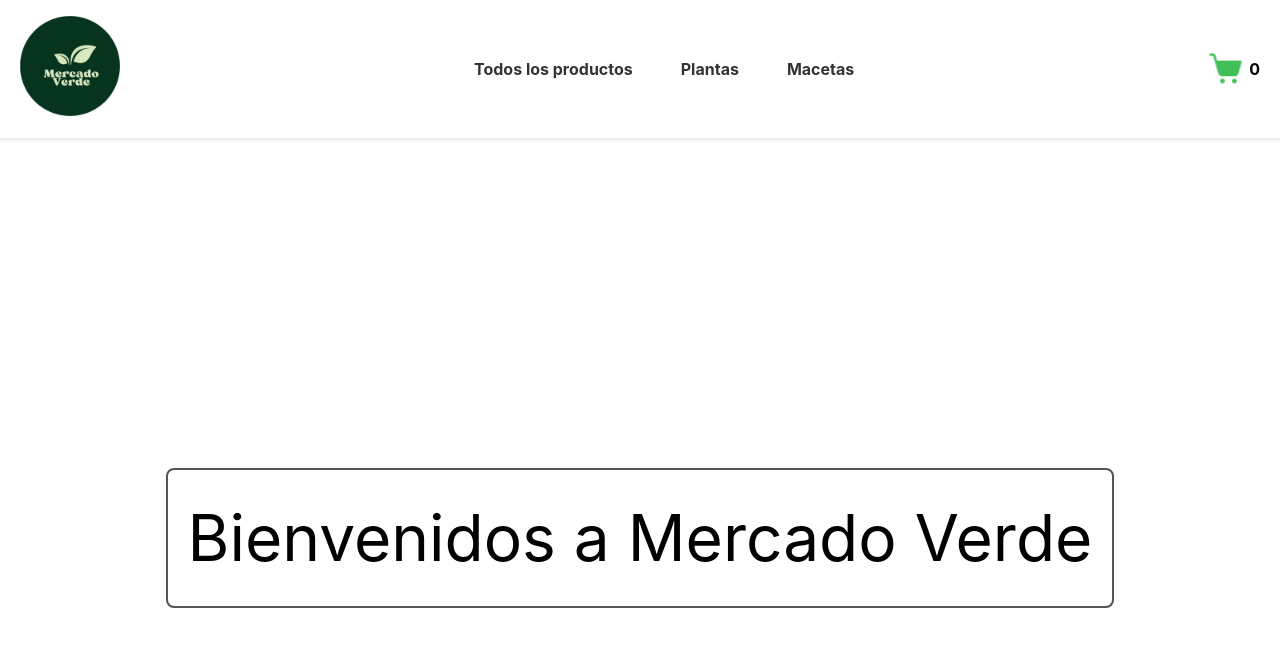
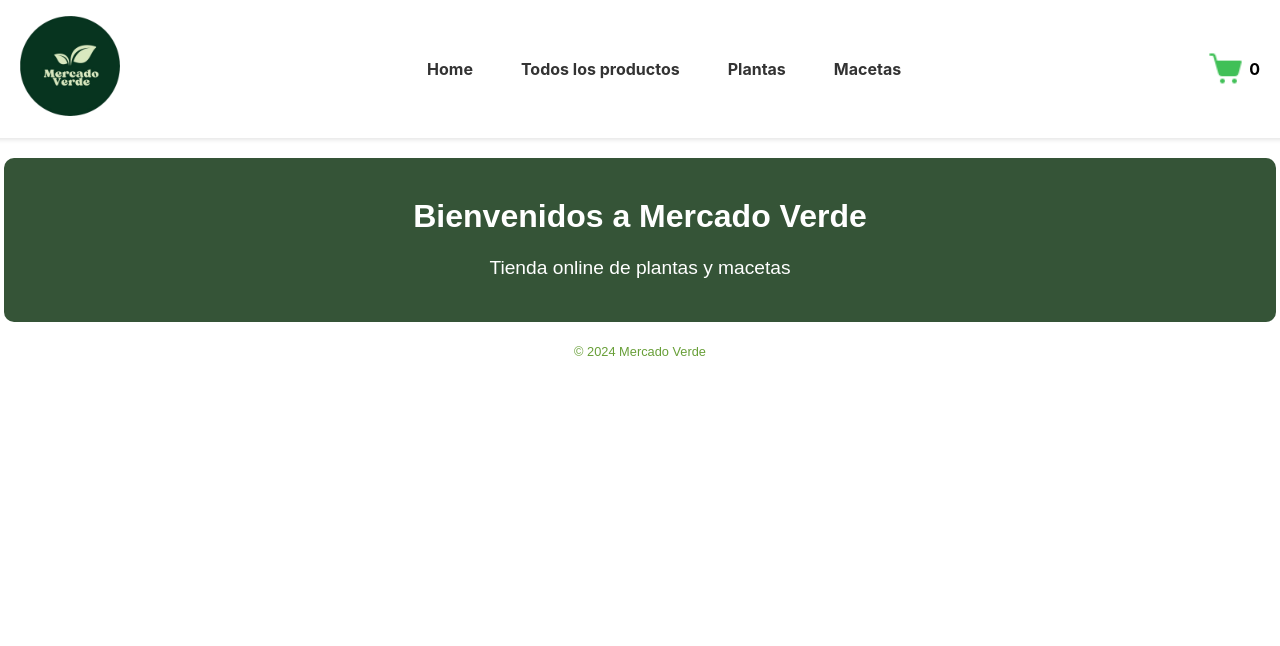
Before and after one commit to MariaNoelSilvera/mercadoverde-silvera, a React (Vite) app: page / in a window 1280 px wide. Shown: the top 646 px of the page. Built offline with nearby package versions, Linux system fonts and the light colour scheme.

Commit message:
Fix some styles

```diff
--- a/src/App.jsx
+++ b/src/App.jsx
@@ -17,6 +17,7 @@ function App() {
         <Route path="/products/:categoryId" element={<ItemListContainer/>} />
         <Route path="/product/:productId" element={<ItemDetailContainer/>} />
         <Route path='*' element={<PageNotFound />} />
+        <Route path='/cart' element={<PageNotFound />} />
     </Routes>
     </BrowserRouter>
     </div>
--- a/src/components/Item/Item.module.scss
+++ b/src/components/Item/Item.module.scss
@@ -1,12 +1,16 @@
 .item {
-  flex: auto;
   border: 1px solid #ccc;
-  padding: 10px;
+  padding: 20px;
   margin: 10px;
   border-radius: 8px;
   overflow: hidden;
   transition: transform 0.3s ease-in-out;
   text-align: center;
+  display: flex;
+  flex-direction: column;
+  align-items: center;
+  max-width: 400px;
+
 
   &:hover {
     transform: scale(1.05);
@@ -18,8 +22,9 @@
 }
 
 .ItemImg {
-  width: 50%;
+  width: 70%;
   height: auto;
+  border-radius: 4px;
 }
 
 .item__info {
--- a/src/components/ItemCount/ItemCount.jsx
+++ b/src/components/ItemCount/ItemCount.jsx
@@ -1,6 +1,6 @@
 import PropTypes from "prop-types";
 import { useState } from "react";
-import styles from "./ItemCount.module.scss"; // Import the SCSS module
+import styles from "./ItemCount.module.scss";
 
 const ItemCount = ({ stock, initial, onAdd }) => {
   const [quantity, setQuantity] = useState(initial);
@@ -41,7 +41,6 @@ const ItemCount = ({ stock, initial, onAdd }) => {
   );
 };
 
-// Define prop types for ItemCount
 ItemCount.propTypes = {
   stock: PropTypes.number.isRequired,
   initial: PropTypes.number.isRequired,
--- a/src/components/ItemDetail/ItemDetail.jsx
+++ b/src/components/ItemDetail/ItemDetail.jsx
@@ -1,9 +1,16 @@
+import { Link } from 'react-router-dom';
 import ItemCount from '../ItemCount/ItemCount';
 import styles from './ItemDetail.module.scss';
 import PropTypes from 'prop-types';
+import { useState } from 'react';
 
 const ItemDetail = ({ item }) => {
-      const { name, price, image, stock, description } = item
+  const { name, price, image, stock, description } = item;
+  const [quantityAdded, setQuantityAdded] = useState(0);
+
+  const handleOnAdd = (quantity) => {
+    setQuantityAdded(quantity);
+  };
 
   return (
     <article className={styles.CardItem}>
@@ -19,7 +26,16 @@ const ItemDetail = ({ item }) => {
         <p className={styles.Info}>Precio: ${price}</p>
       </section>
       <footer className={styles.ItemFooter}>
-        <ItemCount stock={stock} initial={1} onAdd={(quantity) => console.log('Agregaste', quantity, name, 'al carrito')} />
+        {quantityAdded > 0 ? (
+          <div>
+            <Link to='/cart' className="Option">
+            <p className={styles.SuccessText}>{`Agregaste ${quantityAdded} ${name} al carrito`}</p>
+              <button className={styles.Option}>Finalizar compra</button>
+            </Link>
+          </div>
+        ) : (
+          <ItemCount stock={stock} initial={1} onAdd={handleOnAdd} />
+        )}
       </footer>
     </article>
   );
@@ -36,5 +52,4 @@ ItemDetail.propTypes = {
   }).isRequired,
 };
 
-
 export default ItemDetail;
--- a/src/components/ItemDetail/ItemDetail.module.scss
+++ b/src/components/ItemDetail/ItemDetail.module.scss
@@ -6,6 +6,8 @@
   width: 500px;
   box-shadow: 0 2px 4px rgba(0, 0, 0, 0.1);
   transition: box-shadow 0.3s ease-in-out;
+  justify-content: center;
+  align-items:center;
 
   &:hover {
     box-shadow: 0 4px 8px rgba(0, 0, 0, 0.2);
@@ -35,5 +37,30 @@
 }
 
 .ItemFooter {
-  margin-top: 10px;
+  margin-top: auto;
+  display: flex;
+  align-items: center;
+  justify-content: center;
 }
+
+.Option {
+  display:inline-flex;
+  background-color: #2a7552;
+  color: #fff;
+  padding: 8px 12px;
+  text-decoration: none;
+  border-radius: 4px;
+  transition: background-color 0.3s ease-in-out;
+  border: none;
+
+  &:hover {
+    background-color: #13603c;
+    color: rgb(84, 126, 109);
+  }
+}
+
+.SuccessText {
+  font-size: 14px;
+  color: red;
+  font-style: oblique;
+}
--- a/src/components/ItemListContainer/ItemListContainer.module.scss
+++ b/src/components/ItemListContainer/ItemListContainer.module.scss
@@ -16,6 +16,7 @@
 .item-list-title {
   font-size: 1.5rem;
   color: #333333;
+  padding-left: 20px;
 }
 
 .product-item {
--- a/src/components/NavBar/NavBar.jsx
+++ b/src/components/NavBar/NavBar.jsx
@@ -21,11 +21,19 @@ const NavBar = () => {
         <Logo />
       </Link>
       <div className={styles["Categories"]}>
+        <Link
+            to='/'>
+               <div className={styles["category-link"]}>Home</div>
+
+
+          </Link>
           <Link
             to='/products'
             className={({ isactive }) =>
             isactive ? "ActiveOption" : "Option"}>
+
             <div className={styles["category-link"]}>Todos los productos</div>
+
           </Link>
         {categories.map((category, index) => (
           <Link
--- a/src/components/PageNotFound/PageNotFound.jsx
+++ b/src/components/PageNotFound/PageNotFound.jsx
@@ -1,5 +1,7 @@
+import styles from './PageNotFound.module.scss'
+
 const PageNotFound = () => {
-  return <div>PageNotFound</div>
-}
+  return <div className={styles.PageNotFound}>Page Not Found</div>;
+};
 
-export default PageNotFound
+export default PageNotFound;
--- /dev/null
+++ b/src/components/PageNotFound/PageNotFound.module.scss
@@ -0,0 +1,10 @@
+.PageNotFound {
+  display: flex;
+  justify-content: center;
+  align-items: center;
+  height: 100vh;
+  background-color: #f8f8f8; // Set your desired background color
+  color: black; // Set your desired text color
+  font-size: 24px;
+  font-weight: bold;
+}
--- a/src/pages/Home.jsx
+++ b/src/pages/Home.jsx
@@ -1,11 +1,17 @@
-import './Home.modules.scss'
+import './Home.modules.scss';
 
 const Home = () => {
   return (
     <div className='Home'>
-      <div>Bienvenidos a Mercado Verde</div>
+      <header className='header'>
+        <h1>Bienvenidos a Mercado Verde</h1>
+        <p>Tienda online de plantas y macetas</p>
+      </header>
+      <footer className='footer'>
+        <p>&copy; 2024 Mercado Verde</p>
+      </footer>
     </div>
-  )
-}
+  );
+};
 
 export default Home;
--- a/src/pages/Home.modules.scss
+++ b/src/pages/Home.modules.scss
@@ -1,18 +1,42 @@
+$primary-color: #355437;
+$secondary-color: #689f38;
+
 .Home {
-  display: flex;
-  justify-content: center;
-  align-items: center;
-  height: 100vh;
+  font-family: 'Arial', sans-serif;
+  text-align: center;
+  padding: 20px;
 
-  color: black;
+  .header {
+    background-color: $primary-color;
+    color: white;
+    padding: 20px;
+    border-radius: 10px;
 
-  div {
-    font-size: 4rem;
-    color: #333333; // Set your desired text color
-    padding: 20px;
-    border: 2px solid #555555; // Set your desired border color
-    border-radius: 8px;
+    h1 {
+      font-size: 2em;
+      margin-bottom: 10px;
+    }
 
+    p {
+      font-size: 1.2em;
+    }
+  }
+
+  .Plantas,
+  .Macetas {
+    margin-top: 20px;
+    display: flex;
+    justify-content: space-around;
     color: black;
   }
+
+  .footer {
+    margin-top: 20px;
+    font-size: 0.8em;
+    color: $secondary-color;
+
+    p {
+      margin: 0;
+    }
+  }
 }
--- a/src/utils/MockData.js
+++ b/src/utils/MockData.js
@@ -50,7 +50,7 @@ const products = [
         price: 800,
         category: 'Macetas',
         image: 'https://brote.uy/2776-large_default/maceta-hombre.jpg',
-        stock: 0,
+        stock: 12,
         description: 'Maceta mujer'
     }
 ]
```
